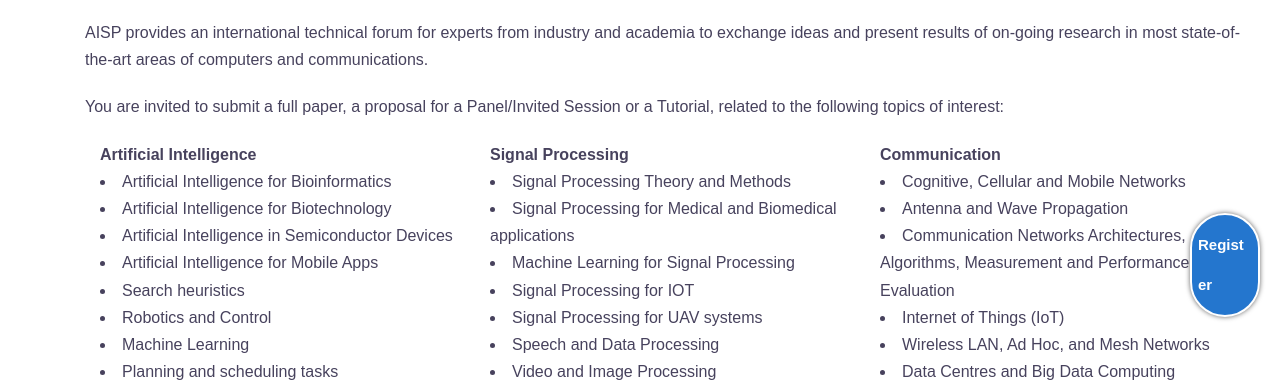
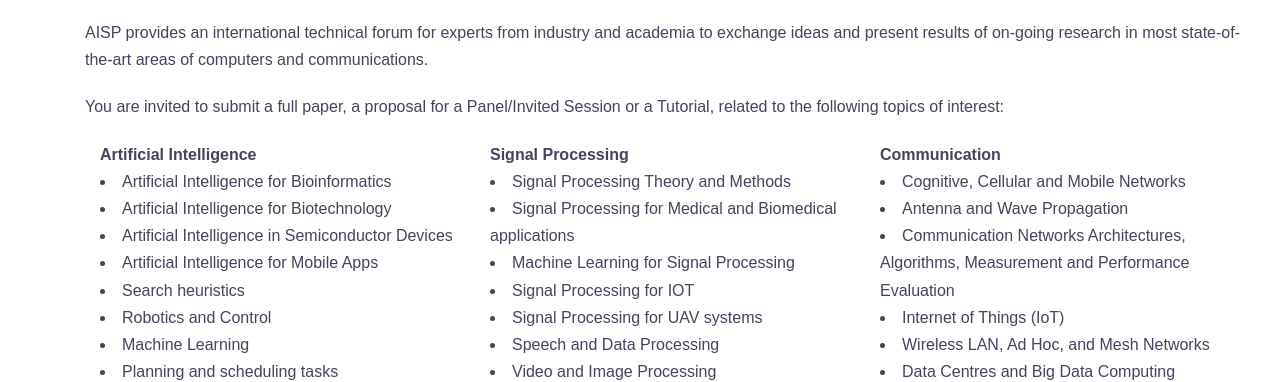
Before and after one commit to asishtech/aispnew, a plain HTML site: page cfp.html in a window 1280 px wide. Shown: the part 423-805 px from the top of the page. Drawn offline with Linux system fonts and the light colour scheme; a web font is replaced by a local one.

Commit message:
Updated cfp.html
Commented register button

```diff
--- a/cfp.html
+++ b/cfp.html
@@ -391,8 +391,8 @@
 
 								<div class="entry-content">
 
-									<a target="_blank" href="#"
-										style="position:fixed;z-index:999;right:20px;bottom: 60px;display: inline-block;width: 70px;border-radius: 50px;color:white;font-size:15px;line-height:40px;background: #2476CE;box-shadow: 0 0 5px #666;word-wrap: break-word;padding: 10px 6px;border: 2px solid white;"><strong>Register</strong></a>
+<!-- 									<a target="_blank" href="#"
+										style="position:fixed;z-index:999;right:20px;bottom: 60px;display: inline-block;width: 70px;border-radius: 50px;color:white;font-size:15px;line-height:40px;background: #2476CE;box-shadow: 0 0 5px #666;word-wrap: break-word;padding: 10px 6px;border: 2px solid white;"><strong>Register</strong></a> -->
 									<div class="container">
 										<div class="row">
 											<div class="col text-left">
```
